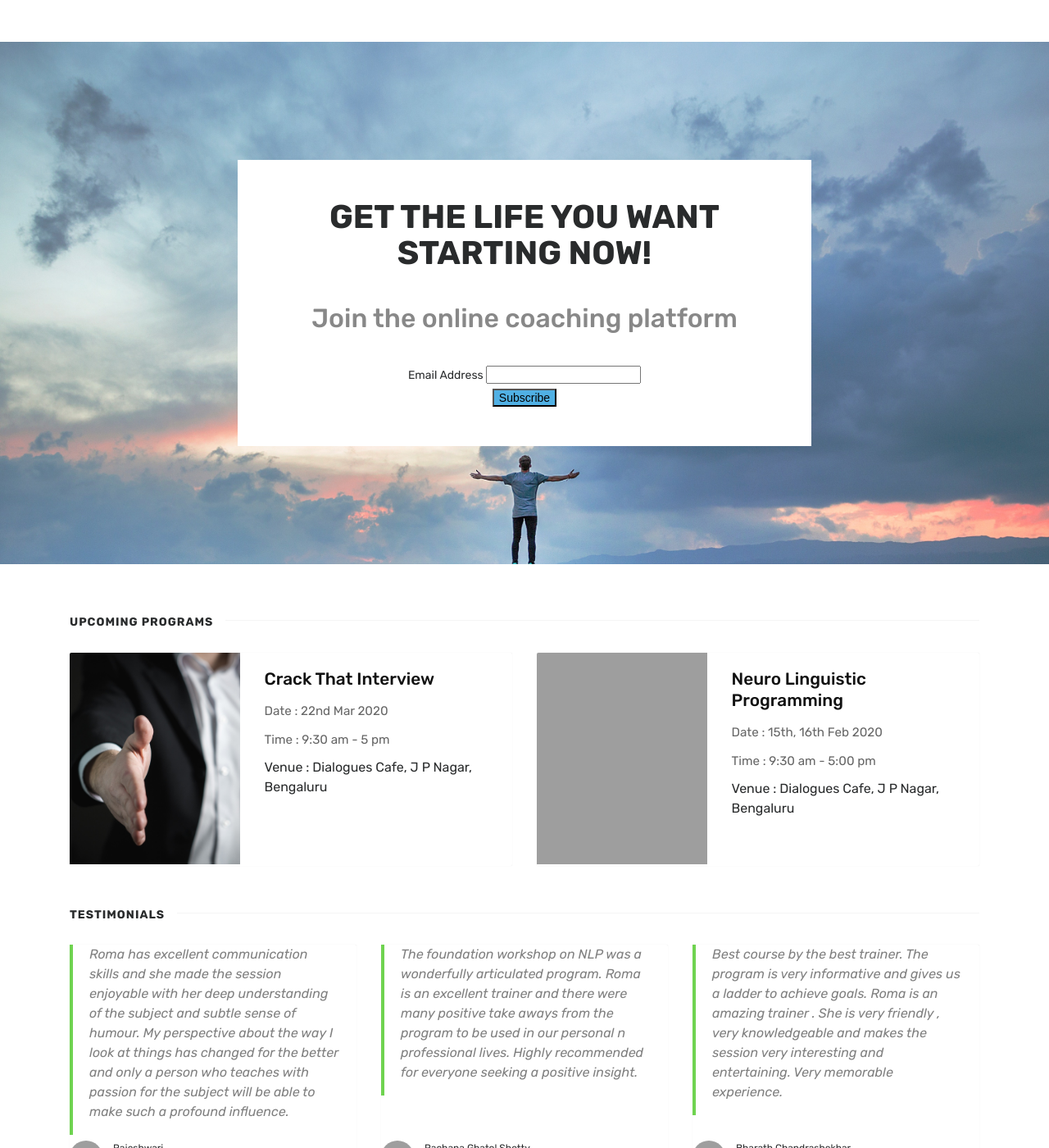
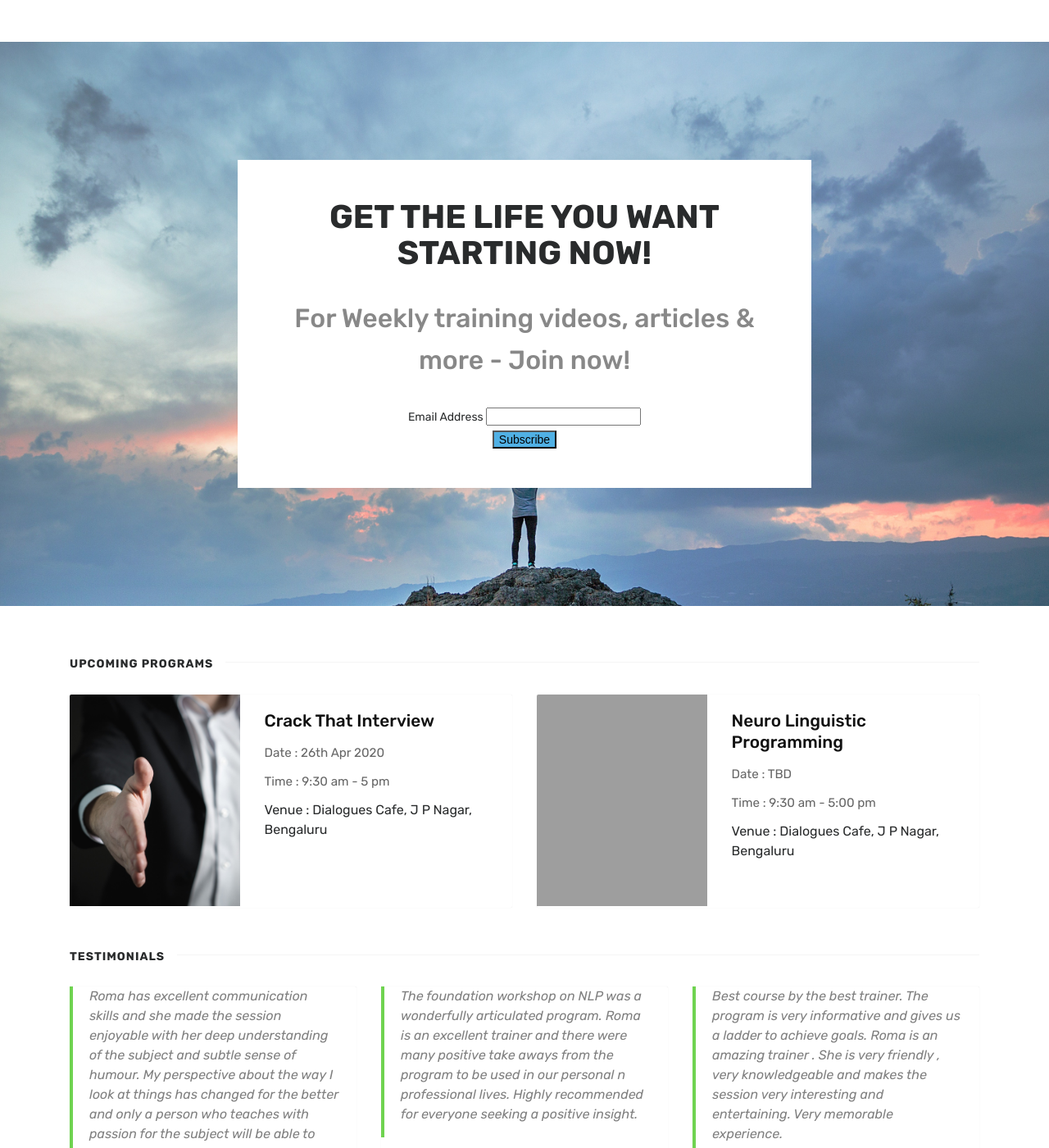
Before and after one commit to mayanks/mindlab, a Jekyll site: the page built from index.html, in a window 1280 px wide and 1400 px high. Shown: the whole window at 82% size. Built offline with Jekyll 4.4.1, drawn with Linux system fonts in a browser that asks for light colours; the list of posts is cut into pages by our own code; comment, search, counter and statistics services are not loaded; grey boxes are pictures that could not be loaded.

Commit message:
changed dates of interview skills

```diff
--- a/index.html
+++ b/index.html
@@ -20,7 +20,7 @@ title: Home
         <form action="https://gmail.us20.list-manage.com/subscribe/post?u=edce52bdbb0e2cea0acb822ee&amp;id=7a52950a37" method="post" id="mc-embedded-subscribe-form" name="mc-embedded-subscribe-form" class="validate" target="_blank" novalidate>
             <div id="mc_embed_signup_scroll">
 
-            <h2>Join the online coaching platform</h2>
+            <h2>For Weekly training videos, articles & more - Join now!</h2>
             <!--<h2>Free live training on 1'st Nov '19. <a href="/webinar">Join now</a></h2> -->
 
         <div class="mc-field-group">
@@ -67,7 +67,7 @@ title: Home
                     <div class="col-md-7">
                         <div class="card-block">
                             <h2 class="card-title"><a href="{{ site.baseurl }}/interview">Crack That Interview</a></h2>
-                            <h4 class="card-text">Date   : 22nd Mar 2020</h4>
+                            <h4 class="card-text">Date   : 26th Apr 2020</h4>
                             <h4 class="card-text">Time   : 9:30 am - 5 pm</h4>
                             <h4 class="card-text"></h4>Venue : Dialogues Cafe, J P Nagar, Bengaluru</h4>
                         </div>
@@ -88,7 +88,7 @@ title: Home
                     <div class="col-md-7">
                         <div class="card-block">
                             <h2 class="card-title"><a href="{{ site.baseurl }}/nlp">Neuro Linguistic Programming</a></h2>
-                            <h4 class="card-text">Date   : 15th, 16th Feb 2020</h4>
+                            <h4 class="card-text">Date   : TBD</h4>
                             <h4 class="card-text">Time   : 9:30 am - 5:00 pm</h4>
                             <h4 class="card-text"></h4>Venue : Dialogues Cafe, J P Nagar, Bengaluru</h4>
                         </div>
```
Also changed, not shown: interview.md (+3 -3 lines), nlp.md (+3 -3 lines).
